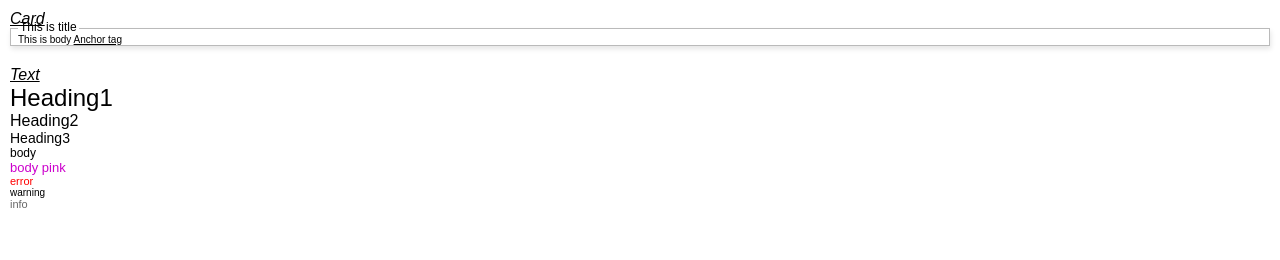
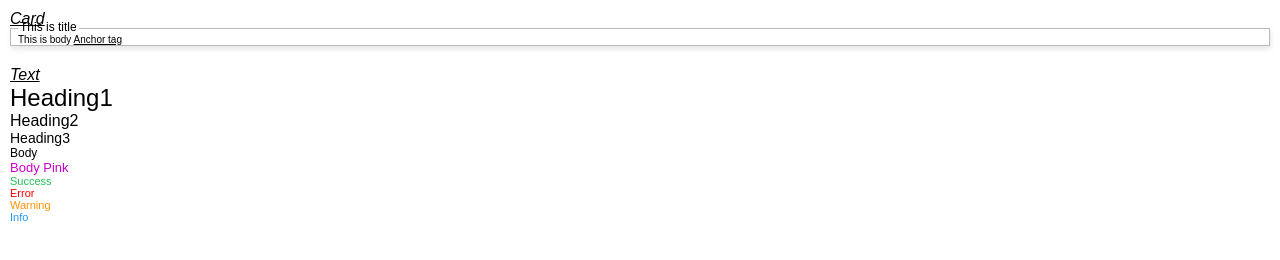
Before and after one commit to malipramod/css-util-lib, a website: page index.html in a window 1280 px wide. Drawn offline with nearby package versions, Linux system fonts and the light colour scheme; files that its build step writes are made by us from their sources.

Commit message:
Update typography again

```diff
--- a/index.html
+++ b/index.html
@@ -28,11 +28,12 @@
         <div class="text-h1">Heading1</div>
         <div class="text-h2">Heading2</div>
         <div class="text-h3">Heading3</div>
-        <div class="text-body">body</div>
-        <div class="text-body-pink">body pink</div>
-        <div class="text-error">error</div>
-        <div class="text-warnign">warning</div>
-        <div class="text-info">info</div>
+        <div class="text-body">Body</div>
+        <div class="text-body-pink">Body Pink</div>
+        <div class="text-success">Success</div>
+        <div class="text-error">Error</div>
+        <div class="text-warning">Warning</div>
+        <div class="text-info">Info</div>
     </div>
 </body>
 
--- a/partials/_variables.scss
+++ b/partials/_variables.scss
@@ -34,6 +34,7 @@ $warning-color-error: #ff0000;
 $warning-color-error-muted: #d36965;
 $warning-color-warning: #ff9103;
 $warning-color-success: #25bf58;
+$warning-color-info: #2196f3;
 $warning-color-success-muted: #60bb71;
 
 $base-padding: 1rem;
--- a/partials/components/_typography.scss
+++ b/partials/components/_typography.scss
@@ -29,9 +29,14 @@
     color: $warning-color-warning;
 }
 
+.text-success{
+    font-size: $font-error-message;
+    color: $warning-color-success;
+}
+
 .text-info{
     font-size: $font-error-message;
-    color: $component-color-text-body;
+    color: $warning-color-info;
 }
 
 .text-underline{
```
